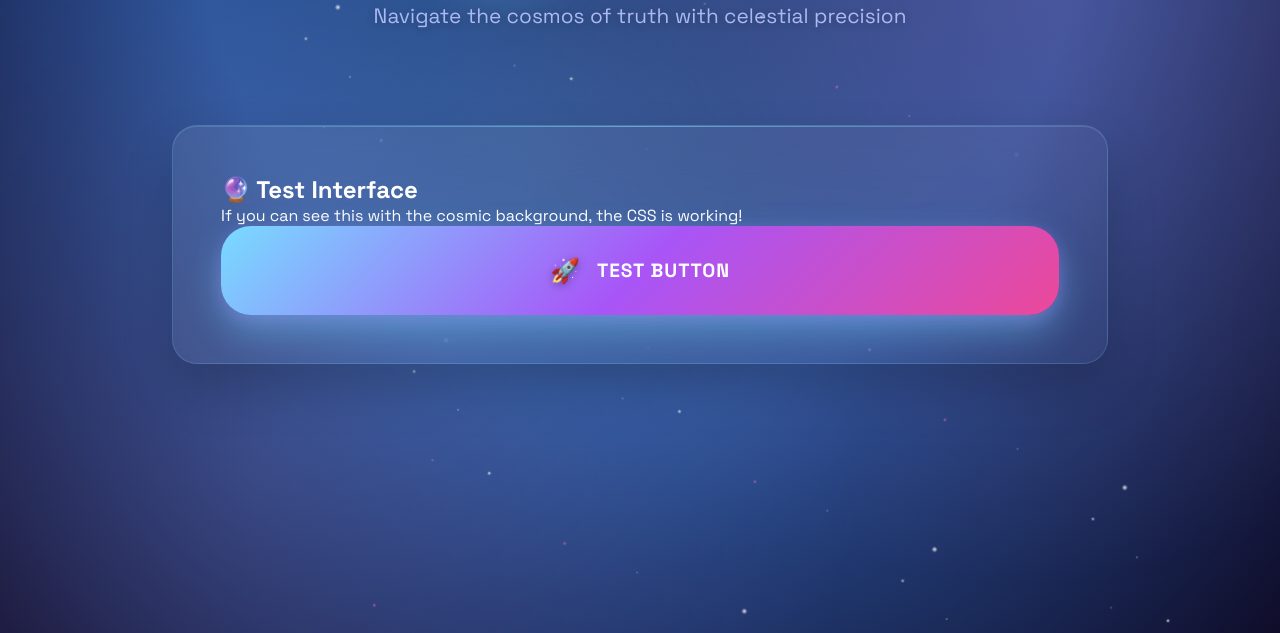
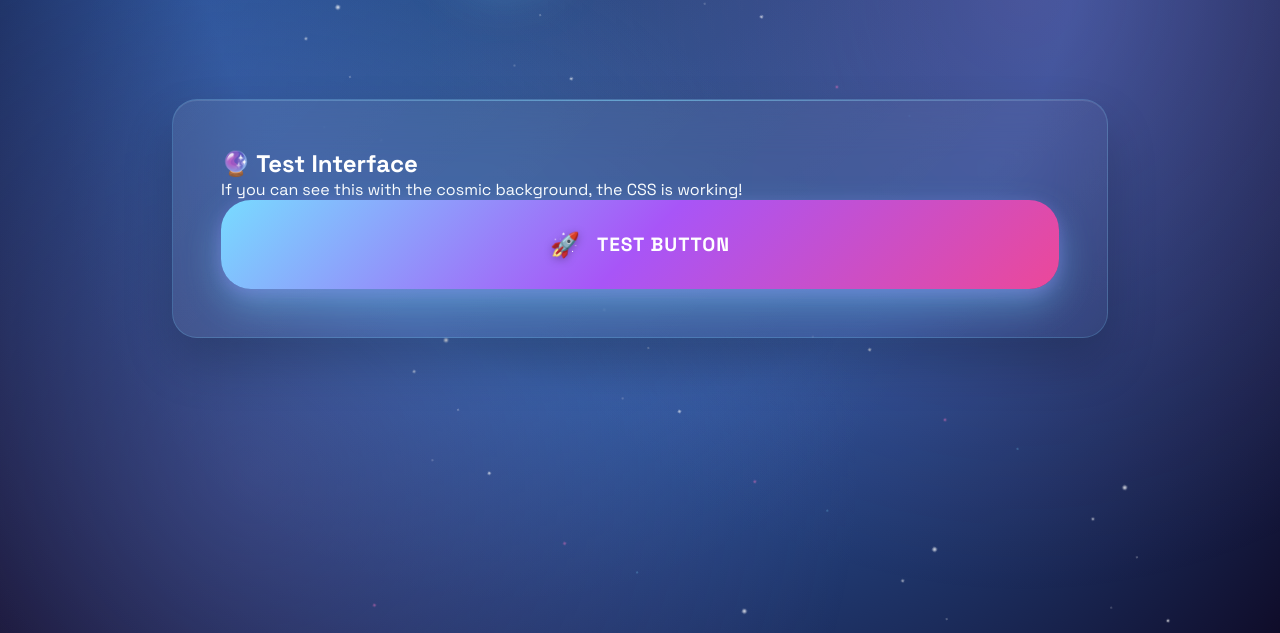
Before and after one commit to MohammadAlMasalmeh/Newsify, a plain HTML site: page static/simple.html in a window 1280 px wide. Shown: the part 167-800 px from the top of the page. Drawn offline with Linux system fonts and the light colour scheme.

Commit message:
file cleanup

```diff
--- a/static/simple.html
+++ b/static/simple.html
@@ -17,7 +17,6 @@
                 <span class="logo-icon">🌟</span>
                 <h1>Newsify</h1>
             </div>
-            <p class="tagline">Navigate the cosmos of truth with celestial precision</p>
         </header>
 
         <main class="main-content">
```
